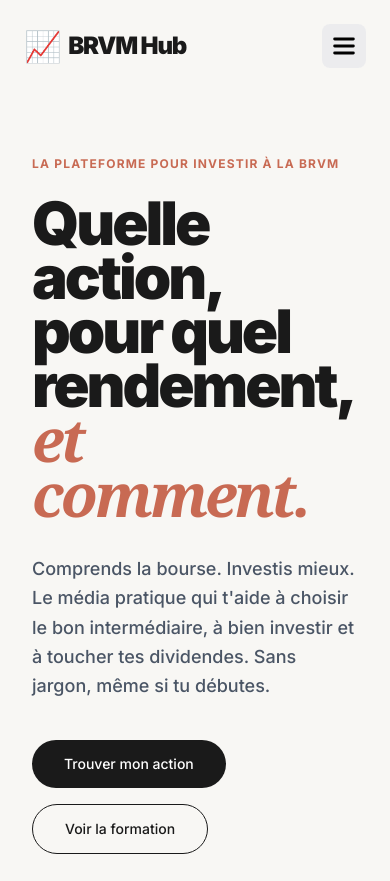
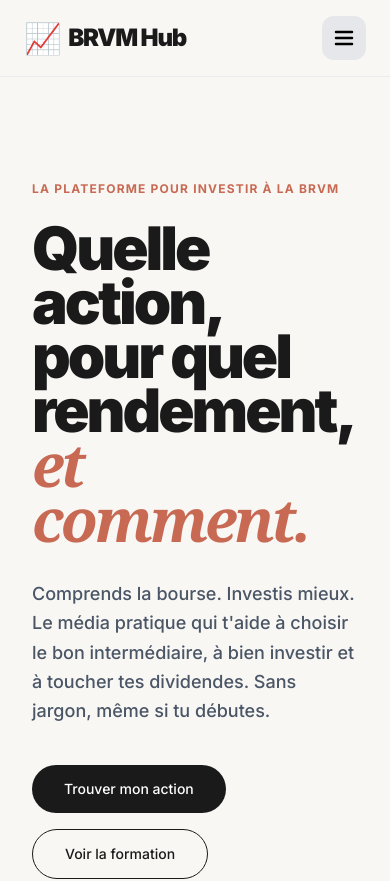
Before and after one commit to Kouyate01/brvm-hq, a Next.js app: page / in a window 390 px wide. Shown: the top 881 px of the page. Built offline with nearby package versions, Linux system fonts and the light colour scheme.

Commit message:
Mise a jour de la Navbar et de layout pour le menu humberger

```diff
--- a/app/components/Navbar.tsx
+++ b/app/components/Navbar.tsx
@@ -7,14 +7,15 @@ export default function Navbar() {
   const [isOpen, setIsOpen] = useState(false);
 
   return (
-    <nav className="flex items-center justify-between px-6 md:px-8 py-6 max-w-[1400px] mx-auto w-full relative z-50">
+    <header className="w-full bg-[#F8F7F4] border-b border-gray-200/60 sticky top-0 z-50">
+      <nav className="flex items-center justify-between px-6 md:px-8 py-4 max-w-[1400px] mx-auto w-full">
 
         {/* Logo */}
         <Link href="/" className="text-2xl font-black tracking-tighter flex items-center gap-2 text-[#1A1A1A]">
           <span className="text-3xl">📈</span> BRVM Hub
         </Link>
 
-      {/* Liens Desktop (cachés sur mobile) */}
+        {/* Liens Desktop (cachés sur mobile avec hidden md:flex) */}
         <div className="hidden md:flex items-center gap-8 font-medium text-sm">
           <Link href="/guide" className="hover:text-gray-500 transition">Les Bases</Link>
           <Link href="/sgi" className="hover:text-gray-500 transition">SGI</Link>
@@ -24,13 +25,13 @@ export default function Navbar() {
           </Link>
         </div>
 
-      {/* Bouton Hamburger Mobile (Visible uniquement sur mobile : md:hidden) */}
+        {/* Bouton Hamburger Mobile (Visible uniquement sur mobile avec md:hidden) */}
         <button
           onClick={() => setIsOpen(!isOpen)}
-        className="md:hidden flex items-center justify-center p-2 rounded-lg bg-gray-200/60 text-black focus:outline-none"
-        aria-label="Ouvrir le menu"
+          className="md:hidden flex items-center justify-center p-2.5 rounded-xl bg-gray-200 text-black focus:outline-none"
+          aria-label="Menu"
         >
-        <svg className="w-7 h-7" fill="none" stroke="currentColor" viewBox="0 0 24 24">
+          <svg className="w-6 h-6" fill="none" stroke="currentColor" viewBox="0 0 24 24">
             {isOpen ? (
               <path strokeLinecap="round" strokeLinejoin="round" strokeWidth={2.5} d="M6 18L18 6M6 6l12 12" />
             ) : (
@@ -41,7 +42,7 @@ export default function Navbar() {
 
         {/* Menu Déroulant Mobile (S'affiche si isOpen est true) */}
         {isOpen && (
-        <div className="absolute top-full left-0 right-0 bg-[#F8F7F4] border-b border-gray-200 shadow-2xl p-6 flex flex-col gap-5 md:hidden z-50 rounded-b-[2rem] animate-in fade-in slide-in-from-top-2 duration-200">
+          <div className="absolute top-full left-0 right-0 bg-[#F8F7F4] border-b border-gray-200 shadow-2xl p-6 flex flex-col gap-5 md:hidden z-50 rounded-b-[2rem]">
             <Link
               href="/guide"
               onClick={() => setIsOpen(false)}
@@ -73,5 +74,6 @@ export default function Navbar() {
           </div>
         )}
       </nav>
+    </header>
   );
 }
--- a/app/layout.tsx
+++ b/app/layout.tsx
@@ -2,7 +2,7 @@ import type { Metadata } from "next";
 import { Inter } from "next/font/google";
 import "./globals.css";
 import Link from "next/link";
-import Navbar from "./components/Navbar";
+import Navbar from "./components/Navbar"; // Import direct depuis le dossier app/components
 
 const inter = Inter({ subsets: ["latin"] });
 
@@ -16,11 +16,11 @@ export default function RootLayout({ children }: { children: React.ReactNode })
     <html lang="fr">
       <body suppressHydrationWarning className={`${inter.className} bg-[#F8F7F4] text-[#1A1A1A] min-h-screen font-sans selection:bg-[#C86A53] selection:text-white flex flex-col`}>
 
-        {/* Barre de navigation responsive */}
+        {/* Barre de navigation */}
         <Navbar />
 
         {/* Contenu principal de la page */}
-        <main className="max-w-[1400px] mx-auto px-8 pb-32 w-full flex-1">
+        <main className="max-w-[1400px] mx-auto px-8 py-10 pb-32 w-full flex-1">
           {children}
         </main>
 
@@ -28,10 +28,7 @@ export default function RootLayout({ children }: { children: React.ReactNode })
         <footer className="bg-[#1C1A17] text-white pt-16 pb-8 px-8 w-full mt-auto">
           <div className="max-w-[1400px] mx-auto">
 
-            {/* Section Haut du Footer */}
             <div className="flex flex-col md:flex-row justify-between mb-16 gap-10">
-
-              {/* Logo & Slogan */}
               <div>
                 <div className="flex items-center gap-2 mb-3">
                   <span className="text-3xl">📈</span>
@@ -40,7 +37,6 @@ export default function RootLayout({ children }: { children: React.ReactNode })
                 <p className="text-[#A3A3A3] italic font-serif">Quelle action, pour quel rendement, et comment.</p>
               </div>
 
-              {/* Liens (2 colonnes) */}
               <div className="flex gap-16 md:gap-24">
                 <div className="flex flex-col gap-4">
                   <h4 className="text-[#737373] text-xs font-bold uppercase tracking-widest mb-2">Le Hub</h4>
@@ -58,7 +54,6 @@ export default function RootLayout({ children }: { children: React.ReactNode })
               </div>
             </div>
 
-            {/* Section Bas du Footer (Copyright) */}
             <div className="border-t border-white/10 pt-8 flex flex-col md:flex-row justify-between items-center text-[13px] text-[#737373]">
               <p>© 2026 BRVM Hub, média pratique.</p>
               <p className="mt-4 md:mt-0">By Movibes</p>
```
Lines whose indentation alone changed are shown as unchanged.
